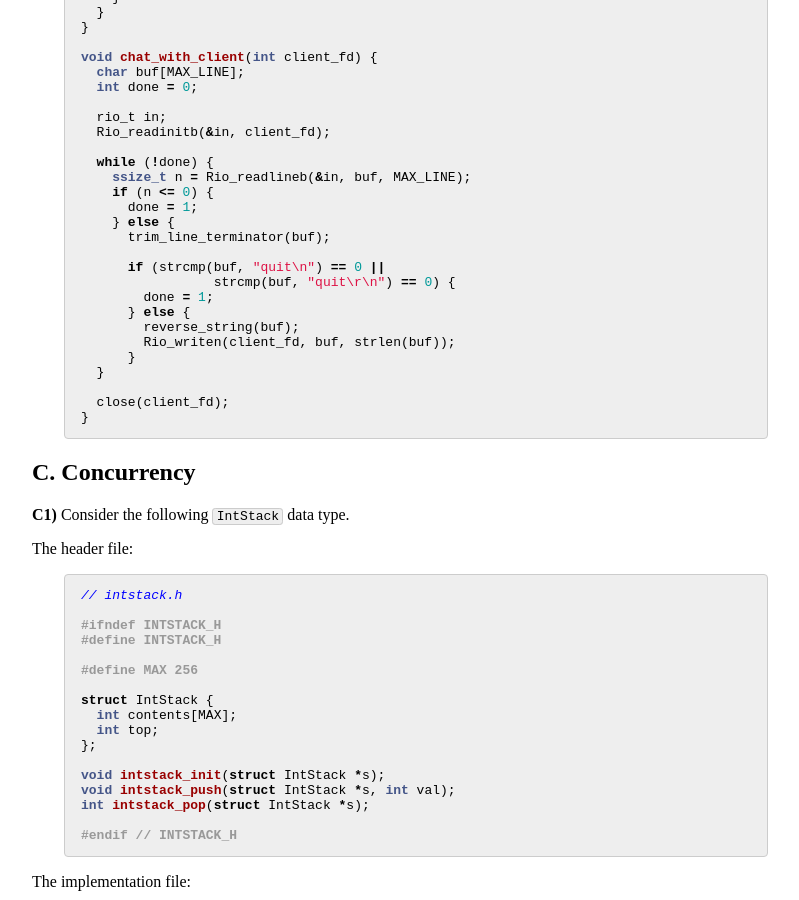
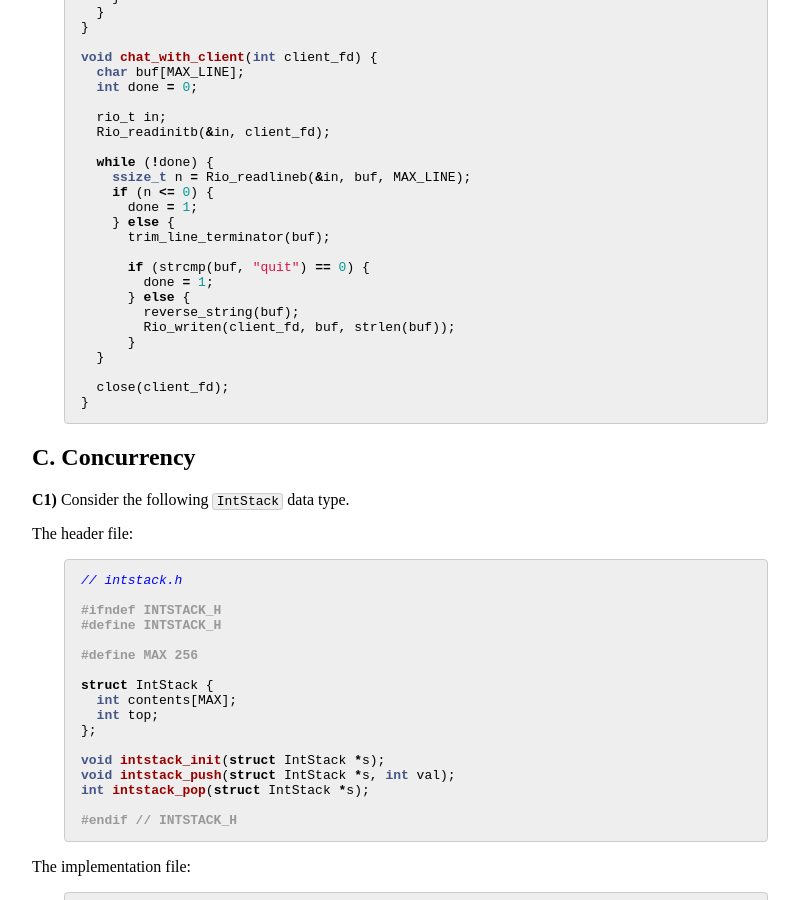
Before and after one commit to jhucsf/fall2020, a Jekyll site: the page built from resources/exam4review-solutions.md, in a window 1280 px wide and 900 px high, scrolled down 2071 px. Shown: the whole window, without its empty margins (224-1023 px from the left). Built offline with Jekyll 4.4.1, drawn with Linux system fonts in a browser that asks for light colours.

Commit message:
another bugfix

```diff
--- a/resources/exam4review-solutions.md
+++ b/resources/exam4review-solutions.md
@@ -127,8 +127,7 @@ void chat_with_client(int client_fd) {
     } else {
       trim_line_terminator(buf);
 
-      if (strcmp(buf, "quit\n") == 0 ||
-                 strcmp(buf, "quit\r\n") == 0) {
+      if (strcmp(buf, "quit") == 0) {
         done = 1;
       } else {
         reverse_string(buf);
```
